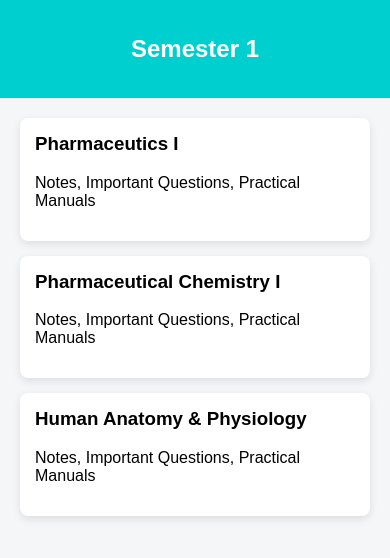
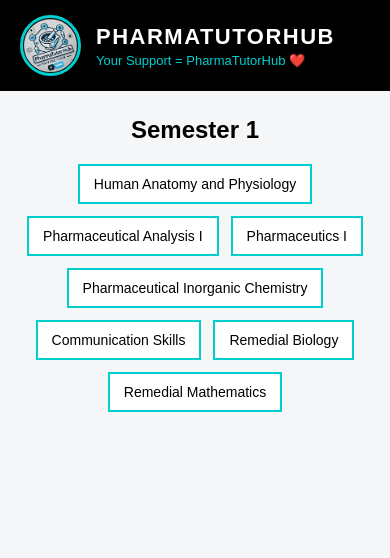
Before and after one commit to primevishal1/Karma, a plain HTML site: page semester1.html in a window 390 px wide. Drawn offline with Linux system fonts and the light colour scheme.

Commit message:
Refactor semester1.html for improved layout and styles
Updated the HTML structure and styles for better layout and responsiveness.

```diff
--- a/semester1.html
+++ b/semester1.html
@@ -1,64 +1,89 @@
 <!DOCTYPE html>
-<html>
+<html lang="en">
 <head>
+<meta charset="UTF-8">
+<meta name="viewport" content="width=device-width, initial-scale=1.0">
 <title>Semester 1 - PharmaTutorHub</title>
 
 <style>
+
+/* HEADER (your same style) */
+header { background:black; color:white; padding:15px 20px; position: sticky; top: 0; z-index: 1000; }
+.header-container { display:flex; align-items:center; justify-content:space-between; max-width: 1200px; margin: 0 auto; gap:15px; }
+.logo-section { display:flex; align-items:center; gap:15px; }
+.logo { width:55px; height:55px; border-radius:50%; object-fit:cover; border: 3px solid #00cfcf; }
+.title-area h1 { margin:0; font-size:22px; text-transform: uppercase; letter-spacing: 1.5px; }
+.slogan { font-size:13px; color:#00cfcf; display: block; margin-top: 3px; }
+
+/* PAGE STYLE */
 body{
-            font-family:Arial;
     margin:0;
+    font-family:Arial, sans-serif;
     background:#f4f6f8;
 }
 
-        .header{
+/* SEMESTER TITLE */
+.semester-title{
+    text-align:center;
+    margin:25px 0 10px 0;
+    font-size:24px;
+}
+
+/* BUTTON GRID */
+.subject-grid{
+    max-width:900px;
+    margin:20px auto;
+    display:flex;
+    flex-wrap:wrap;
+    gap:12px;
+    justify-content:center;
+}
+
+/* SUBJECT BUTTON */
+.subject-btn{
+    background:white;
+    border:2px solid #00cfcf;
+    padding:10px 14px;
+    font-size:14px;
+    cursor:pointer;
+    text-decoration:none;
+    color:black;
+    transition:0.2s;
+}
+
+.subject-btn:hover{
     background:#00cfcf;
     color:white;
-            padding:15px;
-            text-align:center;
 }
 
-        .container{
-            max-width:1000px;
-            margin:auto;
-            padding:20px;
-        }
-
-        .subject-card{
-            background:white;
-            padding:15px;
-            margin-bottom:15px;
-            border-radius:8px;
-            box-shadow:0 3px 8px rgba(0,0,0,0.1);
-        }
-
-        .subject-card h3{
-            margin-top:0;
-        }
 </style>
 </head>
 
 <body>
 
-<div class="header">
-    <h2>Semester 1</h2>
+<header>
+    <div class="header-container">
+        <div class="logo-section">
+            <img src="01.png" alt="PharmaTutorHub Logo" class="logo">
+            <div class="title-area">
+                <h1>PharmaTutorHub</h1>
+                <span class="slogan">Your Support = PharmaTutorHub ❤️</span>
             </div>
+        </div>
+    </div>
+</header>
 
-<div class="container">
+<h2 class="semester-title">Semester 1</h2>
 
-    <div class="subject-card">
-        <h3>Pharmaceutics I</h3>
-        <p>Notes, Important Questions, Practical Manuals</p>
-    </div>
+<div class="subject-grid">
 
-    <div class="subject-card">
-        <h3>Pharmaceutical Chemistry I</h3>
-        <p>Notes, Important Questions, Practical Manuals</p>
-    </div>
-
-    <div class="subject-card">
-        <h3>Human Anatomy & Physiology</h3>
-        <p>Notes, Important Questions, Practical Manuals</p>
-    </div>
+<a href="#" class="subject-btn">Human Anatomy and Physiology</a>
+<a href="#" class="subject-btn">Pharmaceutical Analysis I</a>
+<a href="#" class="subject-btn">Pharmaceutics I</a>
+<a href="#" class="subject-btn">Pharmaceutical Inorganic Chemistry</a>
+<a href="#" class="subject-btn">Communication Skills</a>
+<a href="#" class="subject-btn">Remedial Biology</a>
+<a href="#" class="subject-btn">Remedial Mathematics</a>
 
 </div>
 
```
Lines whose indentation alone changed are shown as unchanged.
